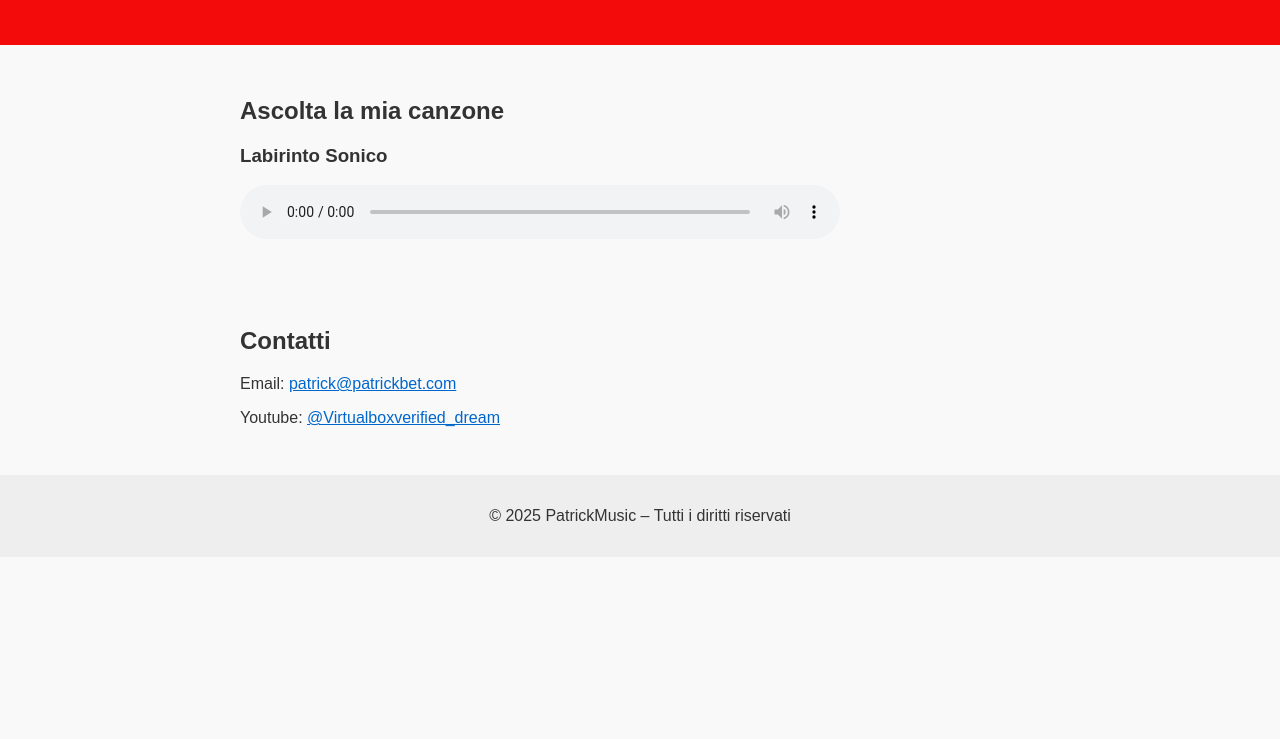
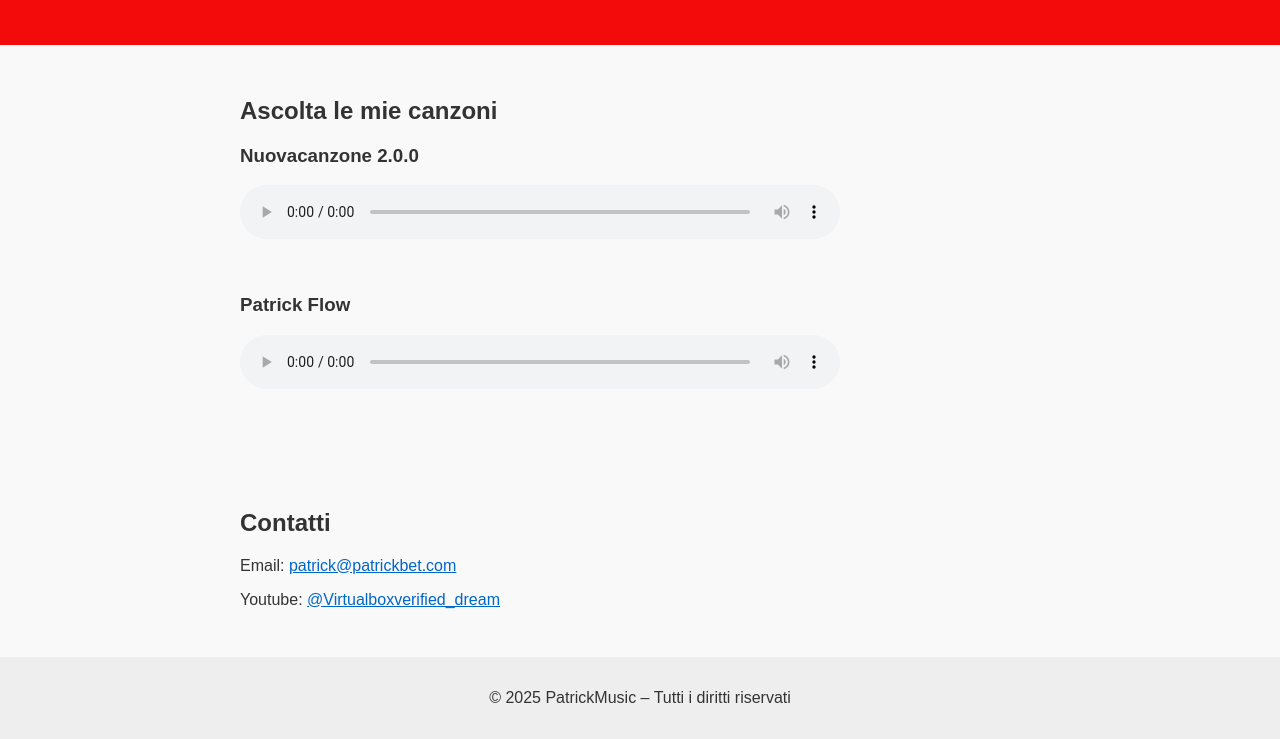
Before and after one commit to lolofficial/PatrickMusic, a plain HTML site: page index.html in a window 1280 px wide. Shown: the part 134-873 px from the top of the page. Before the commit the page ends 800 px from the top, so only its background shows below. Drawn offline with Linux system fonts and the light colour scheme.

Commit message:
Update index.html

```diff
--- a/index.html
+++ b/index.html
@@ -25,6 +25,7 @@
     audio {
       width: 100%;
       max-width: 600px;
+      margin-bottom: 2em;
     }
     footer {
       background-color: #eee;
@@ -41,19 +42,29 @@
     <h1>PatrickMusic</h1>
     <p>Musica  🎶</p>
   </header>
+
   <section>
-    <h2>Ascolta la mia canzone</h2>
-    <h3>Labirinto Sonico</h3>
+    <h2>Ascolta le mie canzoni</h2>
+
+    <h3>Nuovacanzone 2.0.0</h3>
     <audio controls>
       <source src="nuovacanzone2.wav" type="audio/wav" />
       Il tuo browser non supporta l'audio HTML5.
     </audio>
+
+    <h3>Patrick Flow</h3>
+    <audio controls>
+      <source src="nuovacanzonenuovissima.wav" type="audio/wav" />
+      Il tuo browser non supporta l'audio HTML5.
+    </audio>
   </section>
+
   <section>
     <h2>Contatti</h2>
     <p>Email: <a href="mailto:patrick@patrickbet.com">patrick@patrickbet.com</a></p>
     <p>Youtube: <a href="https://youtube.com/@Virtualboxverified_dream" target="_blank">@Virtualboxverified_dream</a></p>
   </section>
+
   <footer>
     <p>© 2025 PatrickMusic – Tutti i diritti riservati</p>
   </footer>
```
